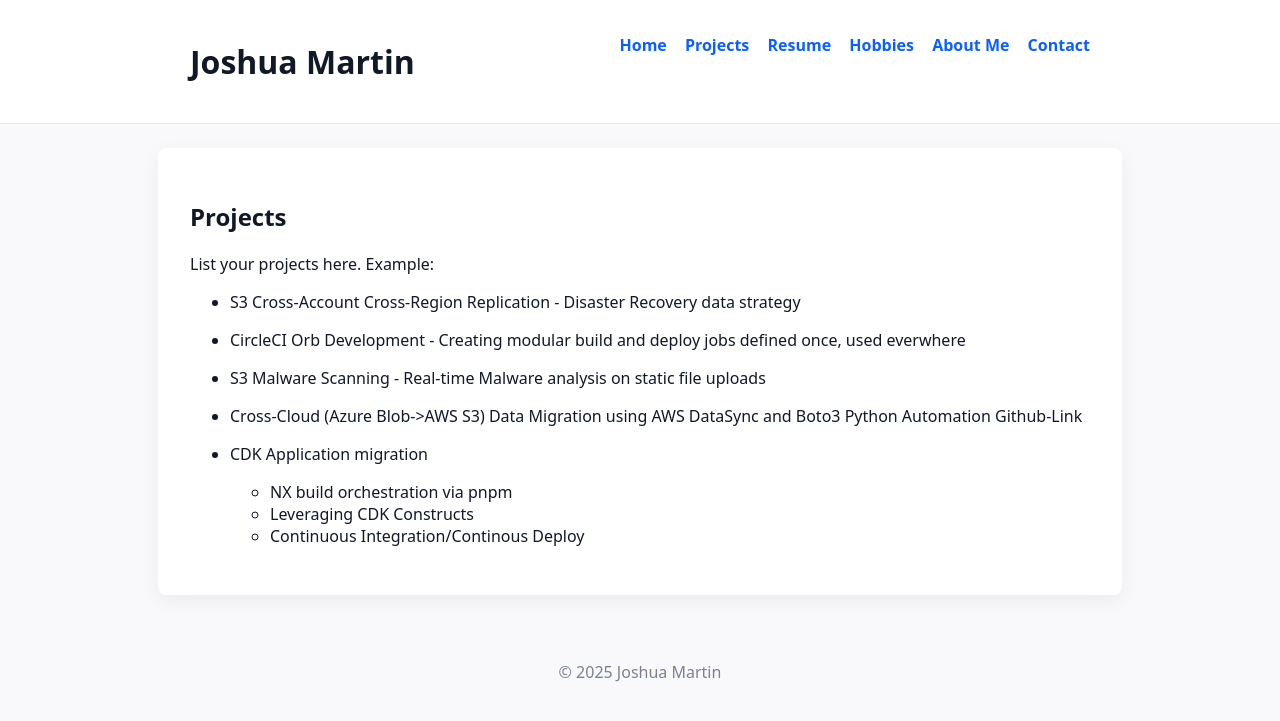
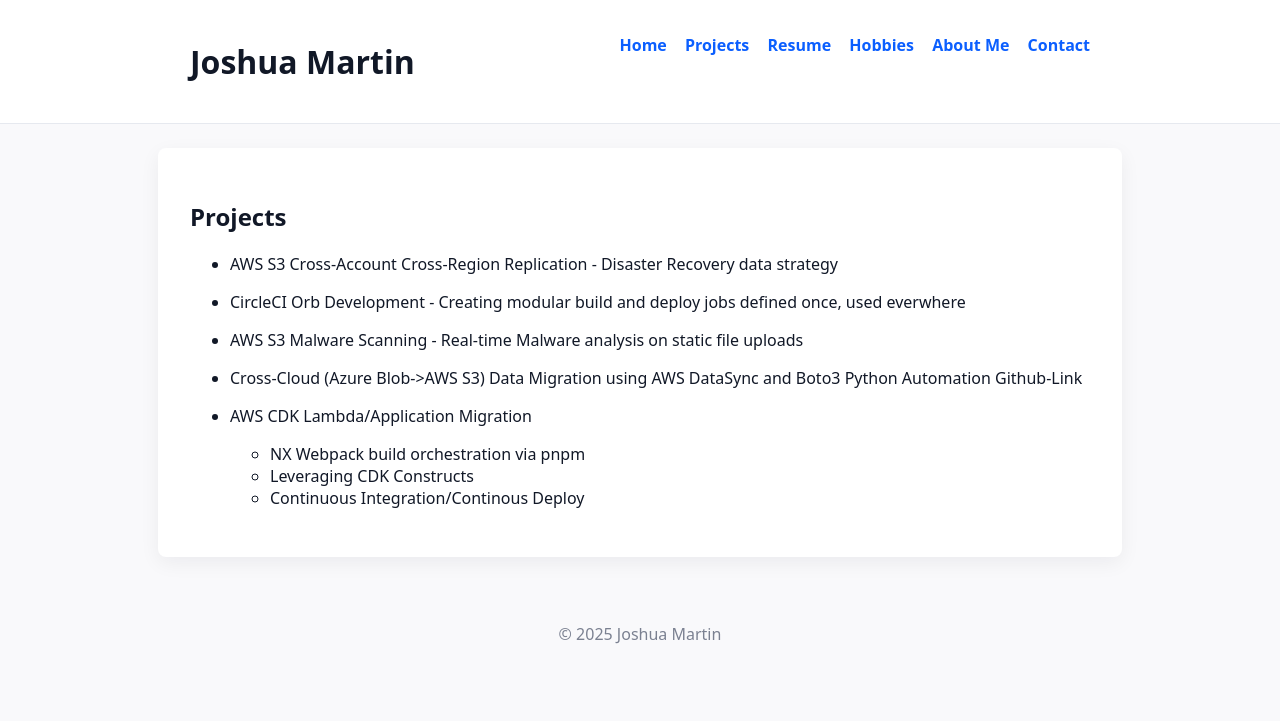
Before and after one commit to joshuammar/personal-website, a Jekyll site: the page built from projects.md, in a window 1280 px wide. Shown: the top 721 px of the page. Built offline with Jekyll 4.4.1, drawn with Linux system fonts in a browser that asks for light colours.

```diff
--- a/projects.md
+++ b/projects.md
@@ -5,18 +5,16 @@ layout: default
 
 ## Projects
 
-List your projects here. Example:
-
-- S3 Cross-Account Cross-Region Replication - Disaster Recovery data strategy
+- AWS S3 Cross-Account Cross-Region Replication - Disaster Recovery data strategy
 
 - CircleCI Orb Development - Creating modular build and deploy jobs defined once, used everwhere
 
-- S3 Malware Scanning - Real-time Malware analysis on static file uploads
+- AWS S3 Malware Scanning - Real-time Malware analysis on static file uploads
 
 - Cross-Cloud (Azure Blob->AWS S3) Data Migration using AWS DataSync and Boto3 Python Automation
 Github-Link
 
-- CDK Application migration
-    - NX build orchestration via pnpm
+- AWS CDK Lambda/Application Migration
+    - NX Webpack build orchestration via pnpm
     - Leveraging CDK Constructs
     - Continuous Integration/Continous Deploy
```
Also changed, not shown: about-me.md (+1 -1 lines), hobbies.md (+1 -1 lines), resume.md (+1 -1 lines), 1 other file.
